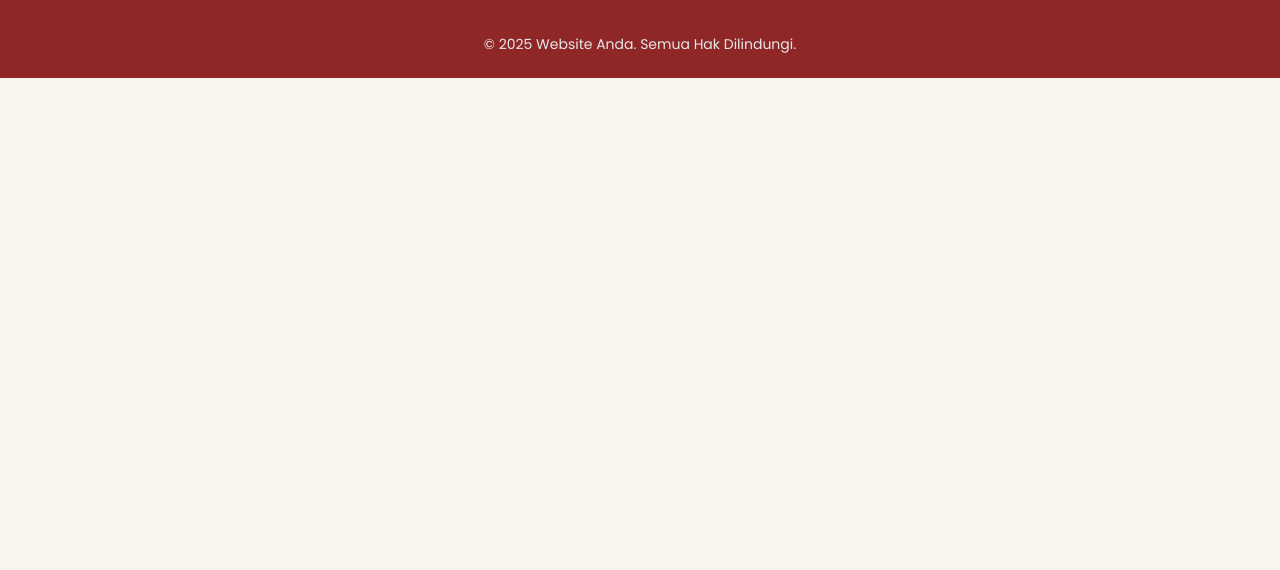
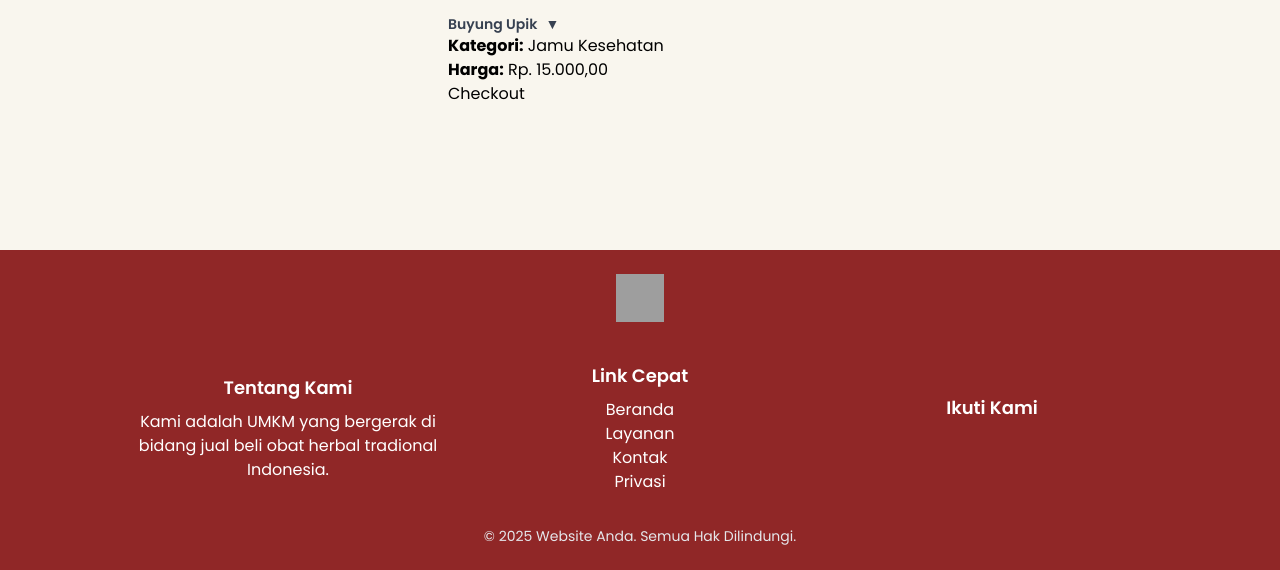
Before and after one commit to Serroria/projekWEB, a PHP site: page /layouts/main.php in a window 1280 px wide. Shown: the part 1087-1657 px from the top of the page. Before the commit the page ends 1165 px from the top, so only its background shows below. Run offline with PHP 8.4, Linux system fonts and the light colour scheme; data comes from the database, SQL or seed files in the repository; data that the repository does not hold is empty; some libraries are stand-ins or nearby versions; some web fonts are replaced; grey boxes are pictures that could not be loaded.

Commit message:
katalog produk

```diff
--- a/views/partial/homepage.php
+++ b/views/partial/homepage.php
@@ -26,7 +26,36 @@ $conn->close();
     <div class="mx-auto max-w-2xl px-4 py-16 sm:px-6 sm:py-24 lg:max-w-7xl lg:px-8">
         <h2 class="sr-only">Products</h2>
 
-        <div class="grid grid-cols-1 gap-x-6 gap-y-10 sm:grid-cols-2 lg:grid-cols-3 xl:grid-cols-4 xl:gap-x-8">
+        <div class="max-w-sm mx-auto product-card" data-category="Jamu Kesehatan">
+        <div class="group block">
+           <img src="../../assets/images/buyungupik.jpg"
+               alt="Buyung Upik"
+               class="aspect-square w-full rounded-lg bg-gray-200 object-cover group-hover:opacity-75 xl:aspect-7/8">
+
+          <div class="flex items-center justify-between mt-4 cursor-pointer" onclick="toggleDesc(1)">
+            <h3 class="text-sm text-gray-700 font-semibold flex items-center">
+              Buyung Upik
+              <span id="arrowIcon-1" class="ml-2 transition-transform">▼</span>
+            </h3>
+          </div>
+
+          <!-- Deskripsi -->
+          <div id="descBox-1" class="hidden mt-2 text-sm text-gray-600">
+            Jamu tradisional berbahan dasar kunyit dan asam jawa untuk menyegarkan tubuh dan membantu melancarkan haid.
+          </div>
+
+          <h3><strong>Kategori:</strong> Jamu Kesehatan</h3>
+          <p><strong>Harga:</strong> Rp. 15.000,00</p>
+
+          <button onclick="toggleCheckout()" class="buy-btn">Checkout</button>
+
+          <button class="buy-btn" data-product-id="1" data-product-name="Jamu Kunyit Asam" data-price="15000">
+            <i class="fa-solid fa-cart-shopping"></i>
+          </button>
+        </div>
+      </div>
+
+        <!-- <div class="grid grid-cols-1 gap-x-6 gap-y-10 sm:grid-cols-2 lg:grid-cols-3 xl:grid-cols-4 xl:gap-x-8">
             <?php foreach ($products as $product) { ?>
 
             <div class="max-w-sm mx-auto product-card" data-category="<?php echo htmlspecialchars($product['kategori']); ?>">
@@ -40,10 +69,10 @@ $conn->close();
                              <?php echo htmlspecialchars($product['nama']); ?>
                             <span id="arrowIcon-<?php echo $product['id']; ?>" class="ml-2 transition-transform">▼</span>
                         </h3>
-                    </div>
+                    </div> -->
 
                     <!-- Deskripsi -->
-                    <div id="descBox-<?php echo $product['id']; ?>" class="hidden mt-2 text-sm text-gray-600">
+                    <!-- <div id="descBox-<?php echo $product['id']; ?>" class="hidden mt-2 text-sm text-gray-600">
                         <?php echo nl2br(htmlspecialchars($product['deskripsi'])); ?>
                     </div>
                     <h3><strong>Kategori:</strong> <?php echo $product['kategori']; ?></h3>
@@ -66,10 +95,10 @@ $conn->close();
             <?php } ?>
         </div>
     </div>
-</div>
+</div> -->
 
 <!-- POP-UP MODAL -->
-<div id="checkoutModal" class="fixed inset-0 bg-gray-800 bg-opacity-50 flex justify-center items-center hidden z-50">
+<!-- <div id="checkoutModal" class="fixed inset-0 bg-gray-800 bg-opacity-50 flex justify-center items-center hidden z-50">
     <div class="bg-white p-6 rounded-lg shadow-lg w-96">
         <h2 class="text-xl font-semibold mb-4">Checkout</h2>
         <div id="cartItems" class="mb-4"></div>
@@ -79,7 +108,7 @@ $conn->close();
         <p class="font-bold text-lg">Total: <span id="totalHarga"></span></p>
         <button class="mt-4 bg-blue-600 hover:bg-blue-800 text-white py-2 px-4 rounded" onclick="toggleCheckout()">Tutup</button>
     </div>
-</div>
+</div> -->
 
 <script>
     function toggleDesc(id) {
```
